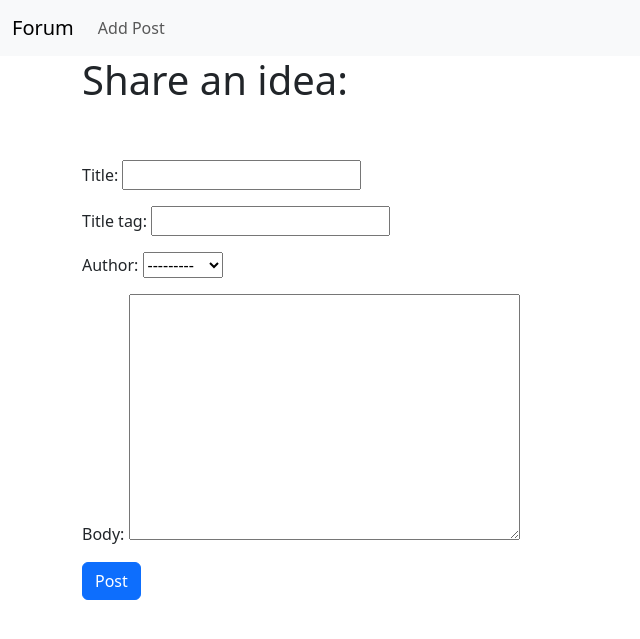
After one commit to alexander-cho/RapidSaaS, a Django app: page /add_post/ in a window 1280 px wide. The commit adds this page. Shown: the top 639 px of the page, without its empty margins (0-640 px from the left). Run offline with Django 5.2, Linux system fonts and the light colour scheme; data comes from the database, SQL or seed files in the repository; both versions use the stored data as it was after the commit.

Commit message:
feat: add styling of pages and idea sharing functionality

```diff
--- a/feed/models.py
+++ b/feed/models.py
@@ -5,8 +5,14 @@ from django.contrib.auth.models import User
 
 class Post(models.Model):
     title = models.CharField(max_length=255)
+    title_tag = models.CharField(max_length=255)
     author = models.ForeignKey(User, on_delete=models.CASCADE)
     body = models.TextField()
 
     def __str__(self) -> str:
         return self.title + ' | ' + str(self.author)
+
+    def get_absolute_url(self):
+        from django.urls import reverse
+        # return reverse('post-detail', kwargs={"pk": self.pk}) # redirect user to newly made individual entry
+        return reverse('home') # redirect them back to the home page
--- /dev/null
+++ b/feed/templates/feed/add_post.html
@@ -0,0 +1,12 @@
+{% extends 'feed/base.html' %}
+
+{% block content %}
+
+    <h1>Share an idea:</h1> <br><br>
+    <form action="" method="post">
+        {% csrf_token %}
+        {{ form.as_p }}
+        <button class="btn btn-primary">Post</button>
+    </form>
+
+{% endblock %}
--- /dev/null
+++ b/feed/templates/feed/base.html
@@ -0,0 +1,56 @@
+<!doctype html>
+<html lang="en">
+  <head>
+    <meta charset="utf-8">
+    <meta name="viewport" content="width=device-width, initial-scale=1">
+    {% block title %}
+        <title>Forum</title>
+    {% endblock %}
+    <link href="https://cdn.jsdelivr.net/npm/bootstrap@5.3.3/dist/css/bootstrap.min.css" rel="stylesheet" integrity="sha384-QWTKZyjpPEjISv5WaRU9OFeRpok6YctnYmDr5pNlyT2bRjXh0JMhjY6hW+ALEwIH" crossorigin="anonymous">
+  </head>
+  <body>
+    <!-- NAVBAR -->
+    <nav class="navbar navbar-expand-lg bg-body-tertiary">
+        <div class="container-fluid">
+          <a class="navbar-brand" href="{% url 'home' %}">Forum</a>
+          <button class="navbar-toggler" type="button" data-bs-toggle="collapse" data-bs-target="#navbarSupportedContent" aria-controls="navbarSupportedContent" aria-expanded="false" aria-label="Toggle navigation">
+            <span class="navbar-toggler-icon"></span>
+          </button>
+          <div class="collapse navbar-collapse" id="navbarSupportedContent">
+            <ul class="navbar-nav me-auto mb-2 mb-lg-0">
+              <!-- <li class="nav-item">
+                <a class="nav-link active" aria-current="page" href="#">Home</a>
+              </li> -->
+              <li class="nav-item">
+                <a class="nav-link" href="{% url 'add-post' %}">Add Post</a>
+              </li>
+              <!-- <li class="nav-item dropdown">
+                <a class="nav-link dropdown-toggle" href="#" role="button" data-bs-toggle="dropdown" aria-expanded="false">
+                  Dropdown
+                </a>
+                <ul class="dropdown-menu">
+                  <li><a class="dropdown-item" href="#">Action</a></li>
+                  <li><a class="dropdown-item" href="#">Another action</a></li>
+                  <li><hr class="dropdown-divider"></li>
+                  <li><a class="dropdown-item" href="#">Something else here</a></li>
+                </ul>
+              </li> -->
+              <!-- <li class="nav-item">
+                <a class="nav-link disabled" aria-disabled="true">Disabled</a>
+              </li> -->
+            </ul>
+            <!-- <form class="d-flex" role="search">
+              <input class="form-control me-2" type="search" placeholder="Search" aria-label="Search">
+              <button class="btn btn-outline-success" type="submit">Search</button>
+            </form> -->
+          </div>
+        </div>
+      </nav>
+    <div class="container">
+        {% block content %}
+
+        {% endblock %}
+    </div>
+    <script src="https://cdn.jsdelivr.net/npm/bootstrap@5.3.3/dist/js/bootstrap.bundle.min.js" integrity="sha384-YvpcrYf0tY3lHB60NNkmXc5s9fDVZLESaAA55NDzOxhy9GkcIdslK1eN7N6jIeHz" crossorigin="anonymous"></script>
+  </body>
+</html>
--- a/feed/urls.py
+++ b/feed/urls.py
@@ -1,7 +1,8 @@
 from django.urls import path
-from .views import HomeView, PostDetailView
+from .views import HomeView, PostDetailView, AddPostView
 
 urlpatterns = [
     path("", HomeView.as_view(), name = 'home'),
-    path("post/<int:pk>", PostDetailView.as_view(), name='post-detail')
+    path("post/<int:pk>", PostDetailView.as_view(), name='post-detail'),
+    path("add_post/", AddPostView.as_view(), name='add-post')
 ]
--- a/feed/views.py
+++ b/feed/views.py
@@ -1,5 +1,5 @@
 from django.shortcuts import render
-from django.views.generic import ListView, DetailView
+from django.views.generic import ListView, DetailView, CreateView
 from .models import Post
 
 # Create your views here.
@@ -15,3 +15,10 @@ class HomeView(ListView):
 class PostDetailView(DetailView):
     model = Post
     template_name = 'feed/post_detail.html'
+
+
+class AddPostView(CreateView):
+    model = Post
+    template_name = 'feed/add_post.html'
+    # fields = ['title', 'body']
+    fields = '__all__'
```
Also changed, not shown: feed/templates/feed/home.html (+6 -10 lines), feed/templates/feed/post_detail.html (+12 -12 lines), db.sqlite3, feed/migrations/0002_post_title_tag.py (added).
